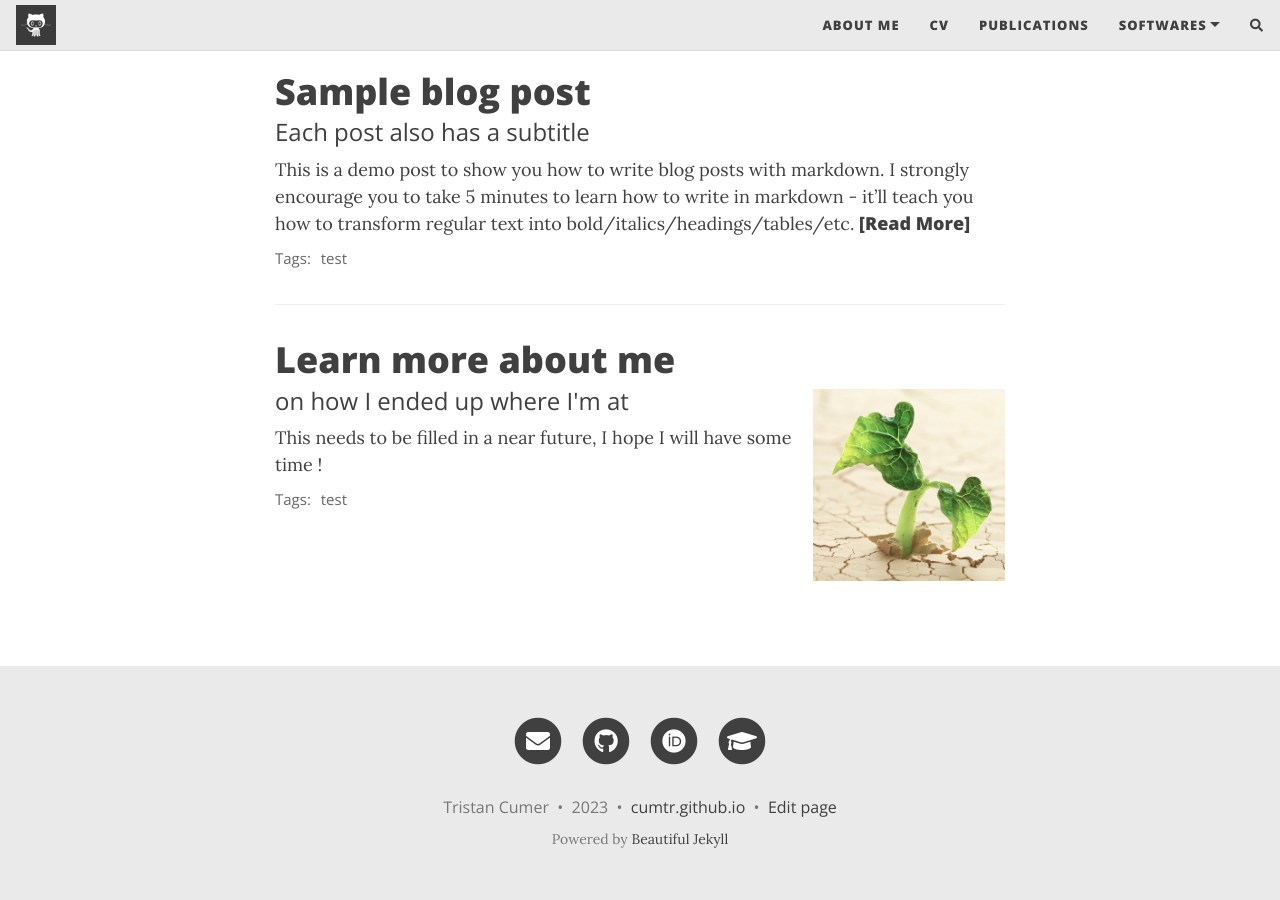
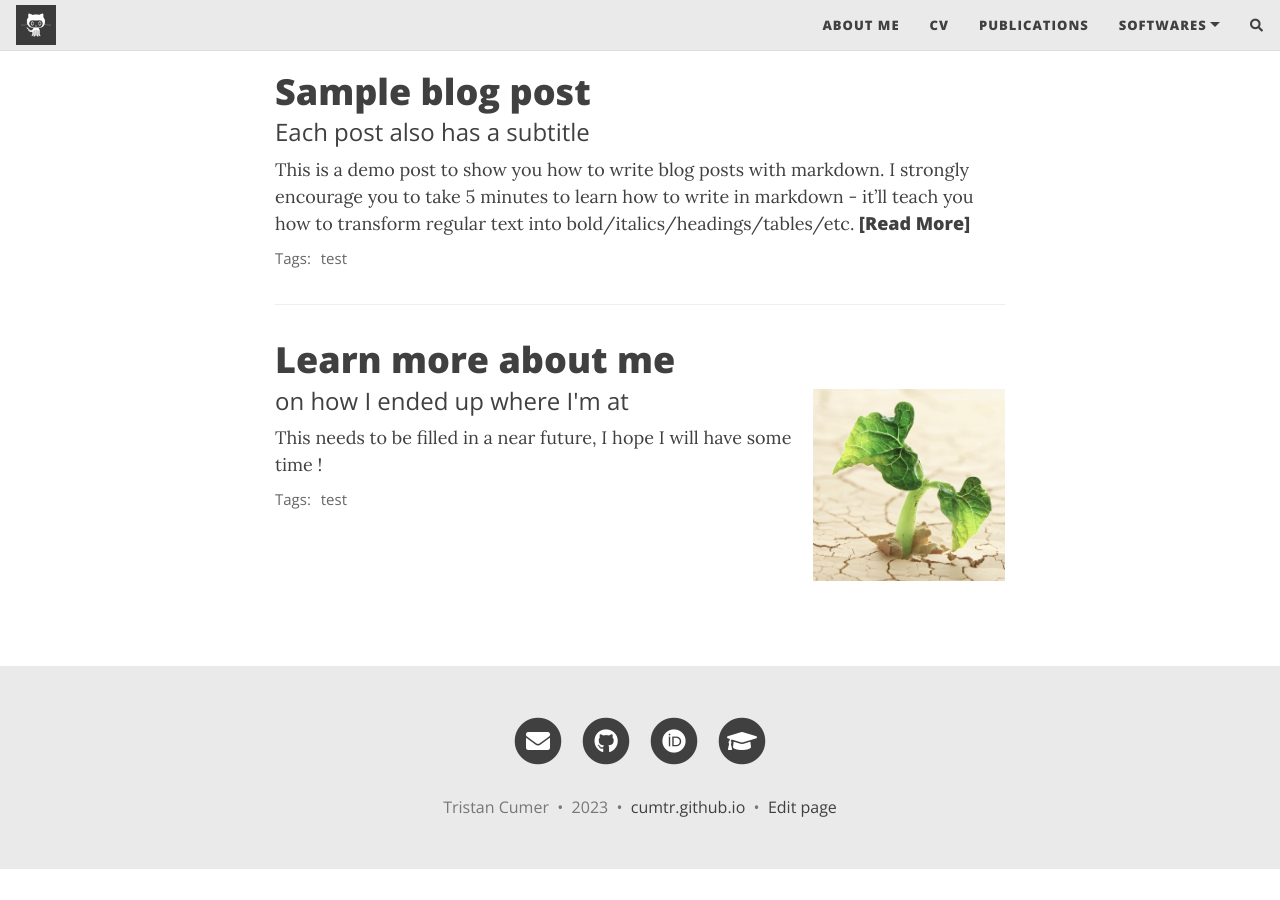
Before and after one commit to cumtr/cumtr.github.io, a Jekyll site: the page built from index.html, in a window 1280 px wide and 900 px high, scrolled down 538 px. Built offline with Jekyll 4.4.1, drawn with Linux system fonts in a browser that asks for light colours; nearby versions of some CDN libraries; the list of posts is cut into pages by our own code; comment, search, counter and statistics services are not loaded; after the commit the page ends 1407 px from its top, so only the background shows below that.

Commit message:
Update footer.html

```diff
--- a/_includes/footer.html
+++ b/_includes/footer.html
@@ -36,11 +36,11 @@
         <a title="Edit this page on GitHub" href="{{ site.github.repository_url }}/edit/{{ site.github.source.branch }}/{{ page.path }}" class="text_muted">Edit page</a>
        {% endif%}
 
-      </p>
+      <!-- </p>
       {% unless site.remove-ads %}<p class="theme-by text-muted">
         Powered by
         <a href="https://beautifuljekyll.com">Beautiful Jekyll</a>
-      </p>{% endunless %}
+      </p> -->{% endunless %}
       </div>
     </div>
   </div>
```
